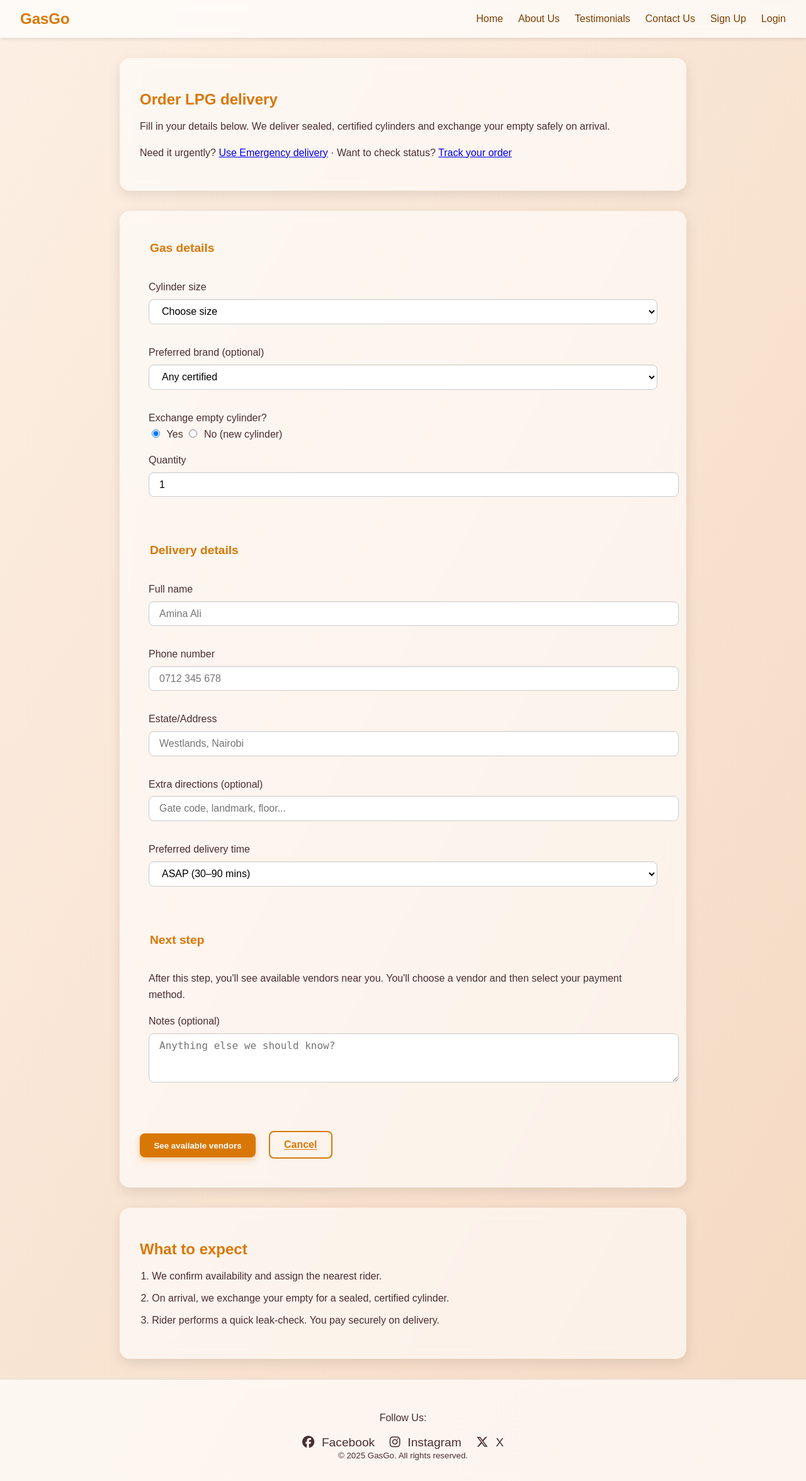
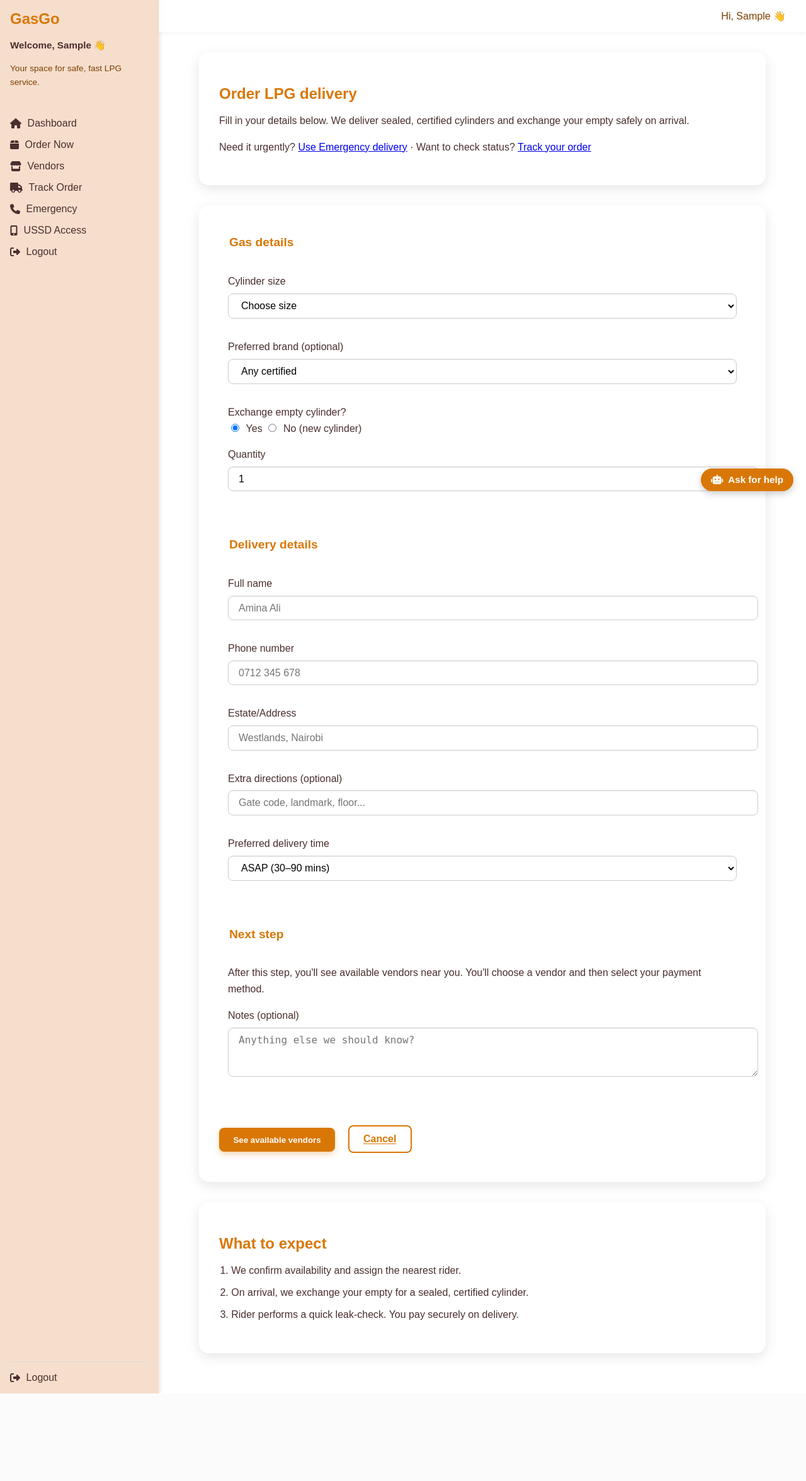
Before and after one commit to Flora72/GasGo, a Django app: page /orders/ in a window 1280 px wide. Shown: the whole page at 63% size. After the commit the page ends 2213 px from the top, so only its background shows below. Run offline with Django 5.2, Linux system fonts and the light colour scheme; the visitor is signed in with stand-in values (Sample User, id 1).

Commit message:
base html extemds to order page

```diff
--- a/templates/order.html
+++ b/templates/order.html
@@ -1,30 +1,15 @@
-<!DOCTYPE html>
+{% extends 'base.html' %}
 {% load static %}
-<html lang="en">
-<head>
-    <meta charset="UTF-8">
-    <title>Order LPG | GasGo</title>
-    <meta name="viewport" content="width=device-width, initial-scale=1" />
-    <link rel="icon" href="{% static 'images/logo.png' %}" type="image/png">
-    <link rel="stylesheet" href="https://cdnjs.cloudflare.com/ajax/libs/font-awesome/6.5.0/css/all.min.css">
-    <link rel="shortcut icon" href="{% static 'images/logo.png' %}" type="image/png">
-    <link rel="stylesheet" href="{% static 'css/orders.css' %}">
-</head>
-<body>
-<header class="header">
-    <a href="{% url 'index' %}" class="logo">GasGo</a>
-    <nav>
-        <ul>
-            <li><a href="{% url 'index' %}">Home</a></li>
-            <li><a href="{% url 'about' %}">About Us</a></li>
-            <li><a href="{% url 'testimonials' %}">Testimonials</a></li>
-            <li><a href="{% url 'contact' %}">Contact Us</a></li>
-            <li><a href="{% url 'signup' %}">Sign Up</a></li>
-            <li><a href="{% url 'login' %}">Login</a></li>
-        </ul>
-    </nav>
-</header>
 
+{% block title %}Order LPG | GasGo{% endblock %}
+
+{% block head %}
+<link rel="stylesheet" href="{% static 'css/orders.css' %}">
+<link rel="icon" href="{% static 'images/logo.png' %}" type="image/png">
+<link rel="shortcut icon" href="{% static 'images/logo.png' %}" type="image/png">
+{% endblock %}
+
+{% block content %}
 <main>
     <section>
         <h1>Order LPG delivery</h1>
@@ -127,15 +112,4 @@
         </ol>
     </section>
 </main>
-
-<footer>
-    <p>Follow Us:</p>
-    <nav aria-label="Support and social">
-        <a href="#"><i class="fab fa-facebook"></i> Facebook</a>
-        <a href="#"><i class="fab fa-instagram"></i> Instagram</a>
-        <a href="#"><i class="fab fa-x-twitter"></i> X</a>
-    </nav>
-    <small>&copy; {{ now|default:2025 }} GasGo. All rights reserved.</small>
-</footer>
-</body>
-</html>
+{% endblock %}
```
